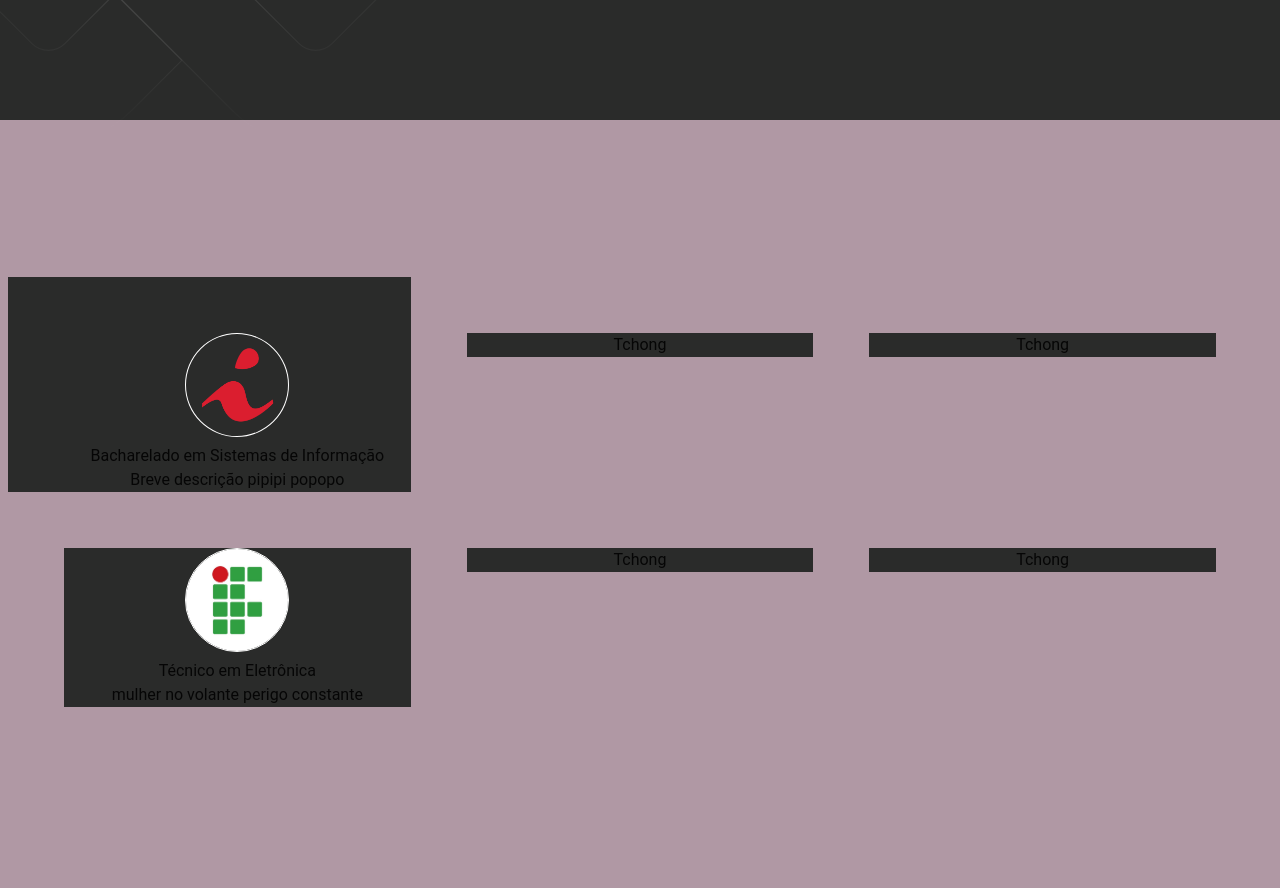
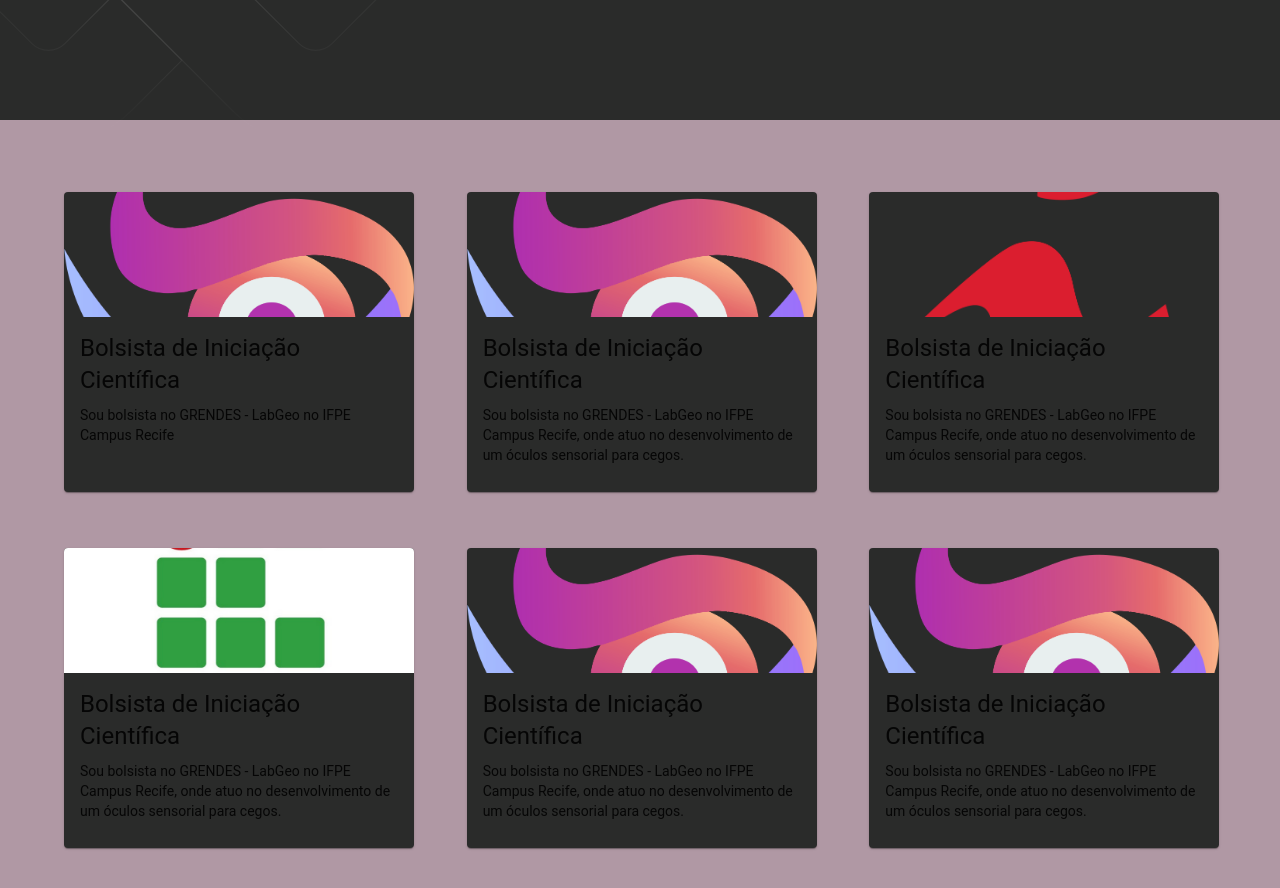
Before and after one commit to feelps-1/portfolio, a React (Vite) app: page / in a window 1280 px wide. Shown: the part 680-1568 px from the top of the page. Built offline with nearby package versions, Linux system fonts and the light colour scheme.

Commit message:
add cards de projeto

```diff
--- /dev/null
+++ b/src/components/ProjectCard/projectCard.tsx
@@ -0,0 +1,41 @@
+import { Card, CardActionArea, CardMedia, CardContent, Typography } from '@mui/material';
+
+interface CardComponentProps {
+  href: string;
+  image: string;
+  alt: string;
+  title: string;
+  description: string;
+}
+
+const CardComponent: React.FC<CardComponentProps> = ({ href, image, alt, title, description }) => (
+  <Card
+    sx={{
+      width: '350px',
+      height: '300px',
+      backgroundColor: 'primary.main',
+      color: 'theme.palette.secondary.main',
+    }}
+  >
+    <a
+      href={href}
+      target="_blank"
+      rel="noopener noreferrer"
+      style={{ textDecoration: 'none', color: 'inherit' }}
+    >
+      <CardActionArea>
+        <CardMedia component="img" height="125" image={image} alt={alt} />
+        <CardContent>
+          <Typography gutterBottom variant="h5" component="div">
+            {title}
+          </Typography>
+          <Typography variant="body2" color="theme.palette.secondary">
+            {description}
+          </Typography>
+        </CardContent>
+      </CardActionArea>
+    </a>
+  </Card>
+);
+
+export default CardComponent;
--- a/src/components/StyledButton/styledButton.tsx
+++ b/src/components/StyledButton/styledButton.tsx
@@ -29,7 +29,6 @@ const StyledButton: React.FC<StyledButtonProps> = ({children, href}) => {
     return (
       <>
         <StyledButton href={href} target="_blank">
-
             {children}
         </StyledButton>
       </>
--- a/src/pages/Home/sections/Projects/projects.tsx
+++ b/src/pages/Home/sections/Projects/projects.tsx
@@ -1,7 +1,8 @@
-import { styled, Container, Grid, Box, Typography } from "@mui/material"
+import { styled, Container, Grid, Box, Typography} from "@mui/material"
 import Cin from "../../../../assets/images/educin.png"
 import If from "../../../../assets/images/eduif.jpg"
-
+import Synesthesia from "../../../../assets/images/synesthesia.png"
+import CardComponent from "../../../../components/ProjectCard/projectCard"
 
 const About = () => {
     const StyledAbout =  styled("div")(({theme})=> ({
@@ -21,65 +22,77 @@ const About = () => {
 
     }))
 
-    const StyledSkillImg =  styled("img")(({theme})=> ({
-        width: "30%",
-        border:"1px solid",
-        borderColor: theme.palette.primary.contrastText,
-        borderRadius: "50%",
-
-    }))
   return (
     <>
       <StyledAbout>
         <Container maxWidth="lg">
             <Grid container spacing={7}>
-                <Grid item xs={12} md={4} bgcolor="primary.main" textAlign="center">
-                        <StyledSkillImg src = {Cin} />
-                        <Typography textAlign="center" color="theme.palette.primary.contrastText">
-                            Bacharelado em Sistemas de Informação
-                        </Typography>
-                        <Typography textAlign="center" color="theme.palette.primary.contrastText">
-                            Breve descrição pipipi popopo
-                        </Typography>
+                <Grid item xs={12} md={4}>
+                    <Box>
+                <CardComponent
+                    href="https://synesthesiavision.com/"
+                    image={Synesthesia}
+                    alt="green iguana"
+                    title="Bolsista de Iniciação Científica"
+                    description="Sou bolsista no GRENDES - LabGeo no IFPE Campus Recife"
+                />
+                </Box>
+                </Grid>
+
+                <Grid item xs={12} md={4}>
+
+                <CardComponent
+                    href="https://synesthesiavision.com/"
+                    image={Synesthesia}
+                    alt="green iguana"
+                    title="Bolsista de Iniciação Científica"
+                    description="Sou bolsista no GRENDES - LabGeo no IFPE Campus Recife, onde atuo no desenvolvimento de um óculos sensorial para cegos."
+                />
+
                 </Grid>
                 <Grid item xs={12} md={4}>
-                <Box bgcolor="primary.main" textAlign="center">
-                        <Typography textAlign="center">
-                            Tchong
-                        </Typography>
-                    </Box>
+
+                <CardComponent
+                    href="https://synesthesiavision.com/"
+                    image={Cin}
+                    alt="green iguana"
+                    title="Bolsista de Iniciação Científica"
+                    description="Sou bolsista no GRENDES - LabGeo no IFPE Campus Recife, onde atuo no desenvolvimento de um óculos sensorial para cegos."
+                />
+
                 </Grid>
                 <Grid item xs={12} md={4}>
-                <Box bgcolor="primary.main" textAlign="center">
-                        <Typography textAlign="center">
-                            Tchong
-                        </Typography>
-                    </Box>
+
+                    <CardComponent
+                    href="https://synesthesiavision.com/"
+                    image={If}
+                    alt="green iguana"
+                    title="Bolsista de Iniciação Científica"
+                    description="Sou bolsista no GRENDES - LabGeo no IFPE Campus Recife, onde atuo no desenvolvimento de um óculos sensorial para cegos."
+                />
+
                 </Grid>
                 <Grid item xs={12} md={4}>
-                    <Box bgcolor="primary.main" textAlign="center">
-                        <StyledSkillImg src = {If} />
-                        <Typography textAlign="center" color="theme.palette.primary.contrastText">
-                            Técnico em Eletrônica
-                        </Typography>
-                        <Typography textAlign="center" color="theme.palette.primary.contrastText">
-                            mulher no volante perigo constante
-                        </Typography>
-                    </Box>
+
+                <CardComponent
+                    href="https://synesthesiavision.com/"
+                    image={Synesthesia}
+                    alt="green iguana"
+                    title="Bolsista de Iniciação Científica"
+                    description="Sou bolsista no GRENDES - LabGeo no IFPE Campus Recife, onde atuo no desenvolvimento de um óculos sensorial para cegos."
+                />
+
                 </Grid>
                 <Grid item xs={12} md={4}>
-                <Box bgcolor="primary.main" textAlign="center">
-                        <Typography textAlign="center">
-                            Tchong
-                        </Typography>
-                    </Box>
-                </Grid>
-                <Grid item xs={12} md={4}>
-                <Box bgcolor="primary.main" textAlign="center">
-                        <Typography textAlign="center">
-                            Tchong
-                        </Typography>
-                    </Box>
+
+                <CardComponent
+                    href="https://synesthesiavision.com/"
+                    image={Synesthesia}
+                    alt="green iguana"
+                    title="Bolsista de Iniciação Científica"
+                    description="Sou bolsista no GRENDES - LabGeo no IFPE Campus Recife, onde atuo no desenvolvimento de um óculos sensorial para cegos."
+                />
+
                 </Grid>
             </Grid>
 
--- a/src/theme.ts
+++ b/src/theme.ts
@@ -11,7 +11,7 @@ let theme = createTheme({
     },
   },
   typography: {
-    fontFamily: "Roboto, sans-serif, Helvetica, Arial"
+    fontFamily: "Poppins, Roboto, sans-serif, Helvetica, Arial"
   }
 });
 
```
Also changed, not shown: src/components/StyledProjects/styledProject.tsx (deleted, +0 -38 lines), src/assets/images/synesthesia.png (added).
